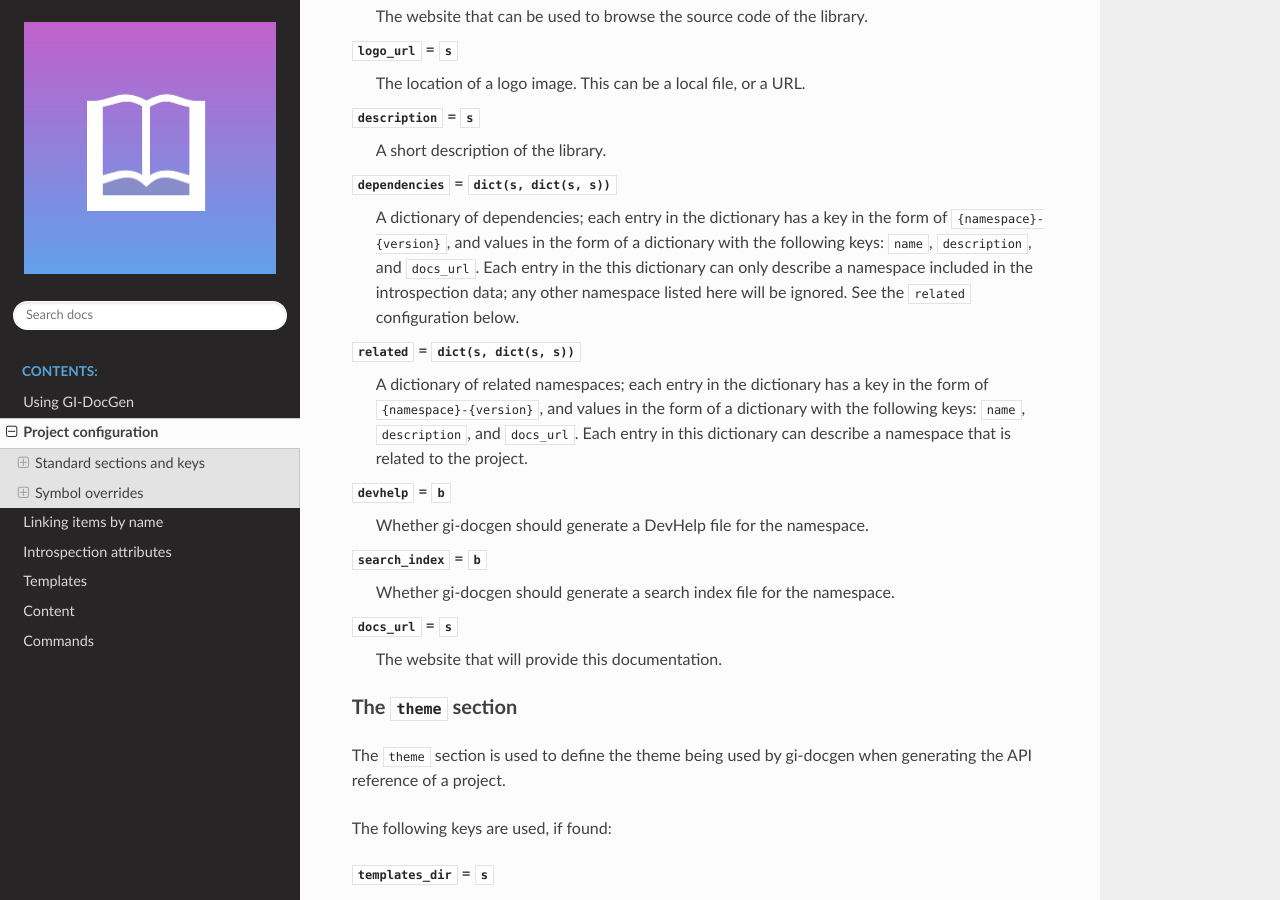
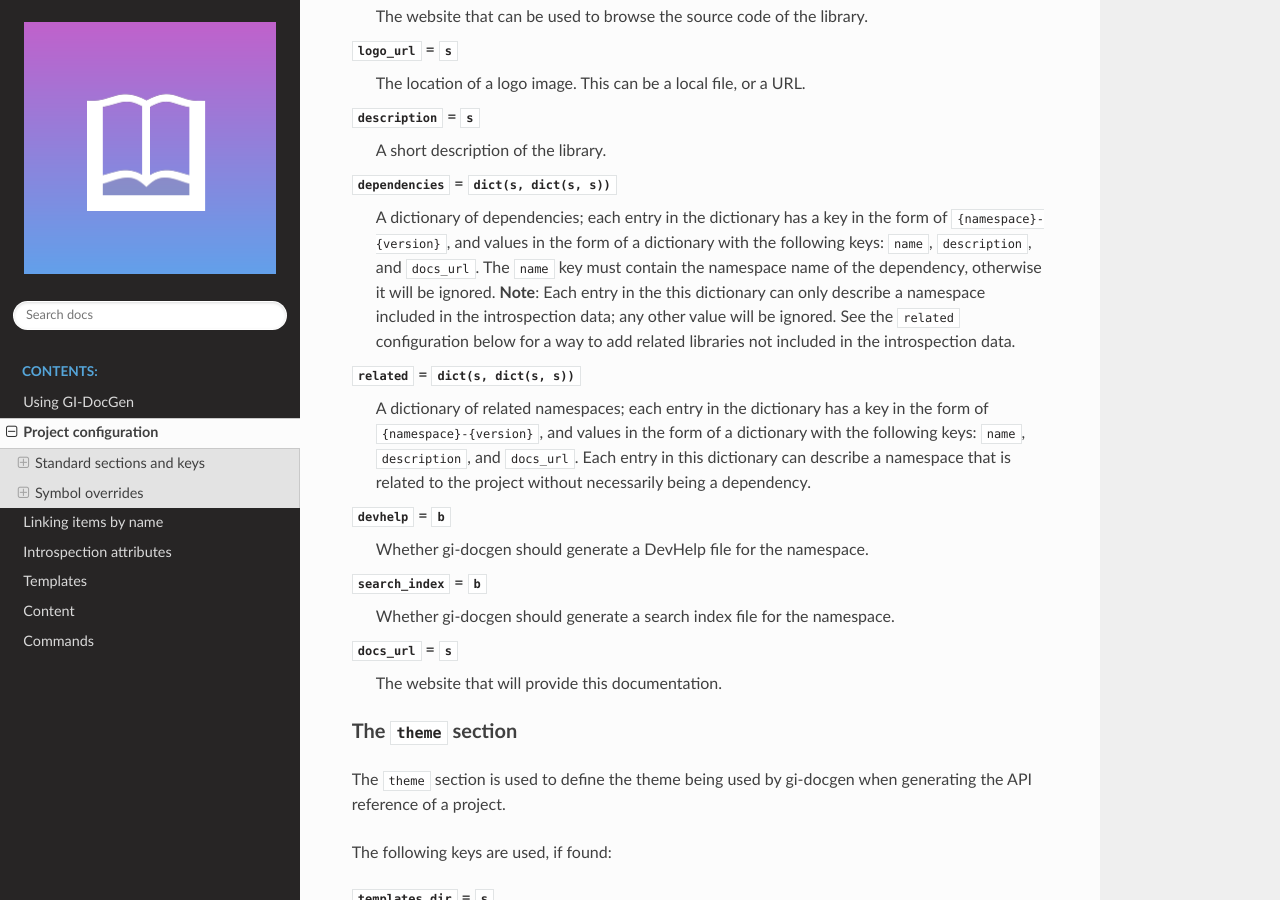
Before and after one commit to GNOME/gi-docgen, a Sphinx documentation site: the page built from docs/project-configuration.rst, in a window 1280 px wide and 900 px high, scrolled down 893 px. Built offline with Sphinx 7.4.7 and the Read the Docs theme 3.1.0, drawn with Linux system fonts in a browser that asks for light colours; pages that are not in the unit, such as notebooks, are missing from menus.

Commit message:
docs: Improve the description of dependencies and related keys
Specify the payloads and caveats.

```diff
--- a/docs/project-configuration.rst
+++ b/docs/project-configuration.rst
@@ -54,17 +54,19 @@ The following keys are used, if found:
 ``dependencies`` = ``dict(s, dict(s, s))``
   A dictionary of dependencies; each entry in the dictionary has a key in the
   form of ``{namespace}-{version}``, and values in the form of a dictionary
-  with the following keys: ``name``, ``description``, and ``docs_url``. Each
-  entry in the this dictionary can only describe a namespace included in the
-  introspection data; any other namespace listed here will be ignored. See
-  the ``related`` configuration below.
+  with the following keys: ``name``, ``description``, and ``docs_url``. The
+  ``name`` key must contain the namespace name of the dependency, otherwise it
+  will be ignored. **Note**: Each entry in the this dictionary can only
+  describe a namespace included in the introspection data; any other value
+  will be ignored. See the ``related`` configuration below for a way to add
+  related libraries not included in the introspection data.
 
 ``related`` = ``dict(s, dict(s, s))``
   A dictionary of related namespaces; each entry in the dictionary has a key
   in the form of ``{namespace}-{version}``, and values in the form of a
   dictionary with the following keys: ``name``, ``description``, and
   ``docs_url``. Each entry in this dictionary can describe a namespace that
-  is related to the project.
+  is related to the project without necessarily being a dependency.
 
 ``devhelp`` = ``b``
   Whether gi-docgen should generate a DevHelp file for the namespace.
```
